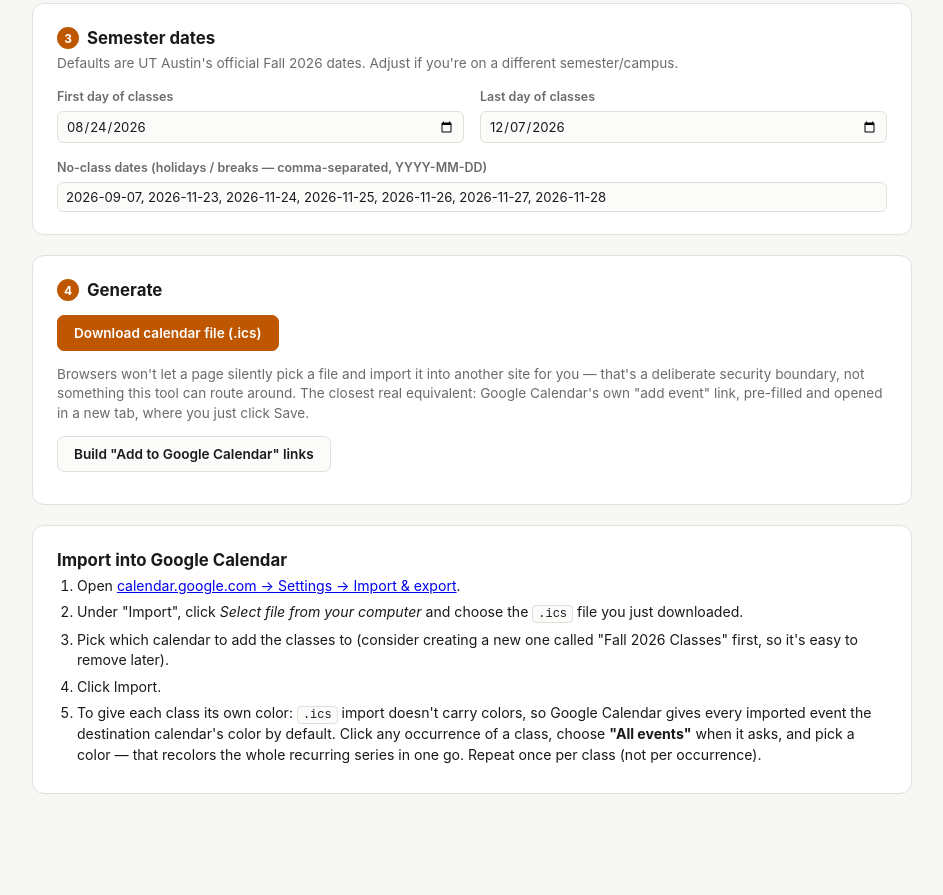
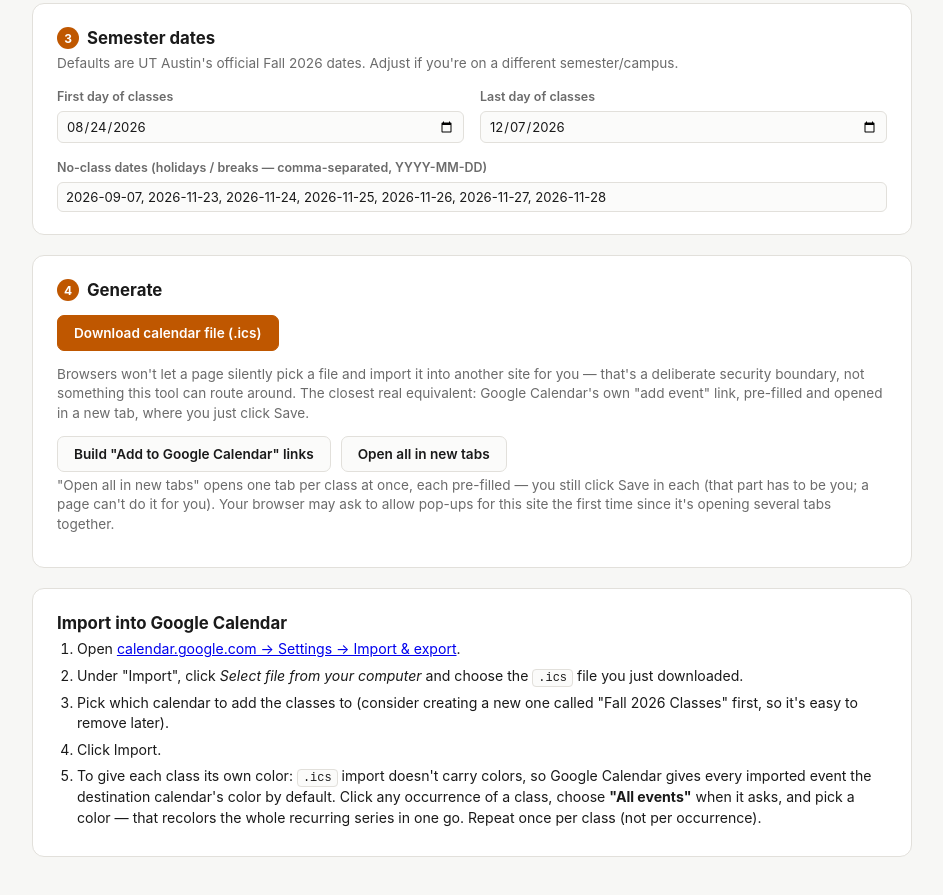
Before and after one commit to Dioscurias/UT-Calendar, a plain HTML site: page public/index.html in a window 1280 px wide. Shown: the part 824-1719 px from the top of the page, without its empty margins (168-1111 px from the left). Drawn offline with Linux system fonts and the light colour scheme.

Commit message:
Add "Open all in new tabs" for the Google Calendar quick-add links
Google's quick-add endpoint only ever represents one event per link —
there's no bulk variant, so a single click can't add every class at
once the way the .ics import does. This is the closest available
middle ground: one click opens every class's pre-filled tab at once
instead of clicking through them individually on this page, so the
remaining manual step is just clicking Save in each tab. Falls back to
building the links first if they haven't been generated yet, and
reports how many tabs actually opened in case the browser's pop-up
blocker catches some of them.

Co-Authored-By: Claude Sonnet 5 <noreply@anthropic.com>

```diff
--- a/public/index.html
+++ b/public/index.html
@@ -190,7 +190,13 @@
     </p>
     <div class="row-actions">
       <button onclick="buildQuickAddLinks()">Build "Add to Google Calendar" links</button>
+      <button onclick="openAllQuickAddLinks()">Open all in new tabs</button>
     </div>
+    <p class="hint" style="margin:4px 0 0">
+      "Open all in new tabs" opens one tab per class at once, each pre-filled — you still click Save in each (that
+      part has to be you; a page can't do it for you). Your browser may ask to allow pop-ups for this site the
+      first time since it's opening several tabs together.
+    </p>
     <div id="quickAddLinks" style="margin-top:10px;display:flex;flex-direction:column;gap:6px"></div>
   </div>
 
@@ -762,6 +768,28 @@ function buildQuickAddLinks() {
   }
 }
 
+function openAllQuickAddLinks() {
+  const container = document.getElementById('quickAddLinks');
+  if (!container.querySelector('a')) buildQuickAddLinks();
+  const links = Array.from(container.querySelectorAll('a'));
+  if (links.length === 0) return;
+
+  let blocked = 0;
+  links.forEach(link => {
+    const win = window.open(link.href, '_blank', 'noopener');
+    if (!win) blocked++;
+  });
+
+  const genStatus = document.getElementById('genStatus');
+  if (blocked > 0) {
+    genStatus.textContent = `Opened ${links.length - blocked}/${links.length} tabs — your browser blocked the rest as pop-ups. Allow pop-ups for this site and try again, or open the remaining links one by one below.`;
+    genStatus.className = 'status-err';
+  } else {
+    genStatus.textContent = `Opened ${links.length} tab${links.length === 1 ? '' : 's'} — click Save in each.`;
+    genStatus.className = 'status-ok';
+  }
+}
+
 addRow();
 </script>
 </body>
```
